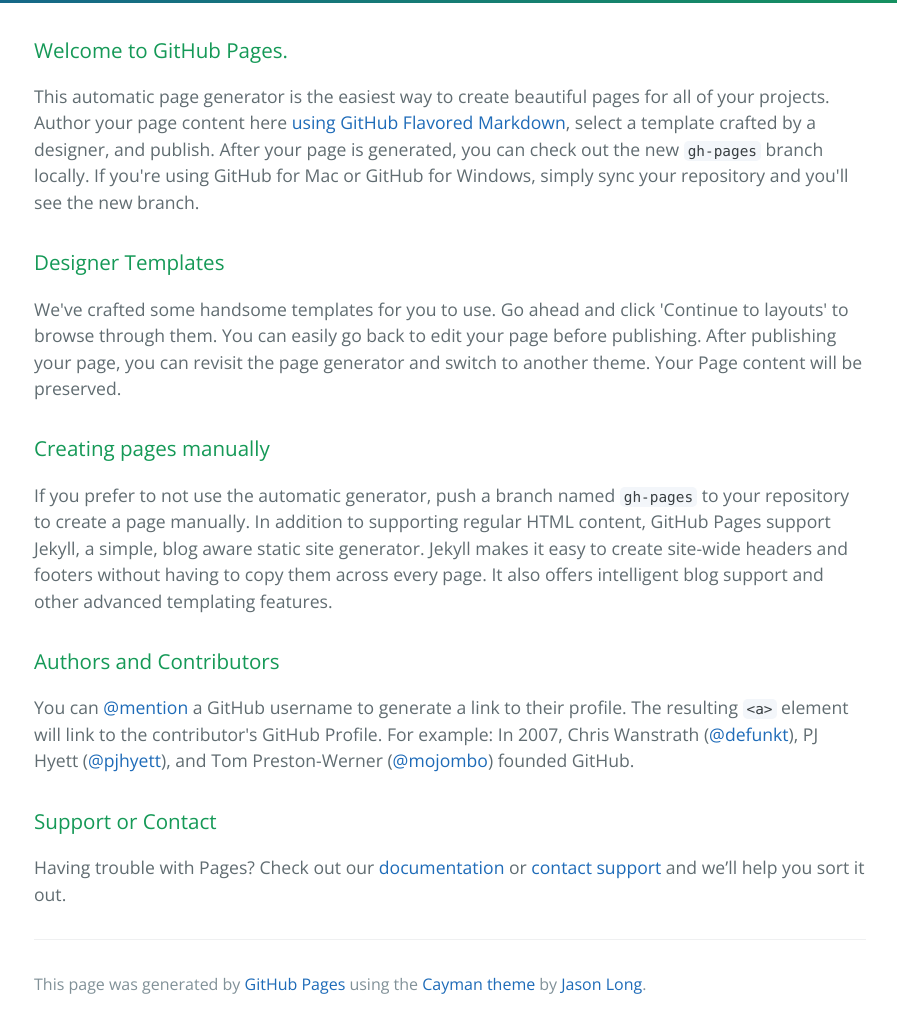
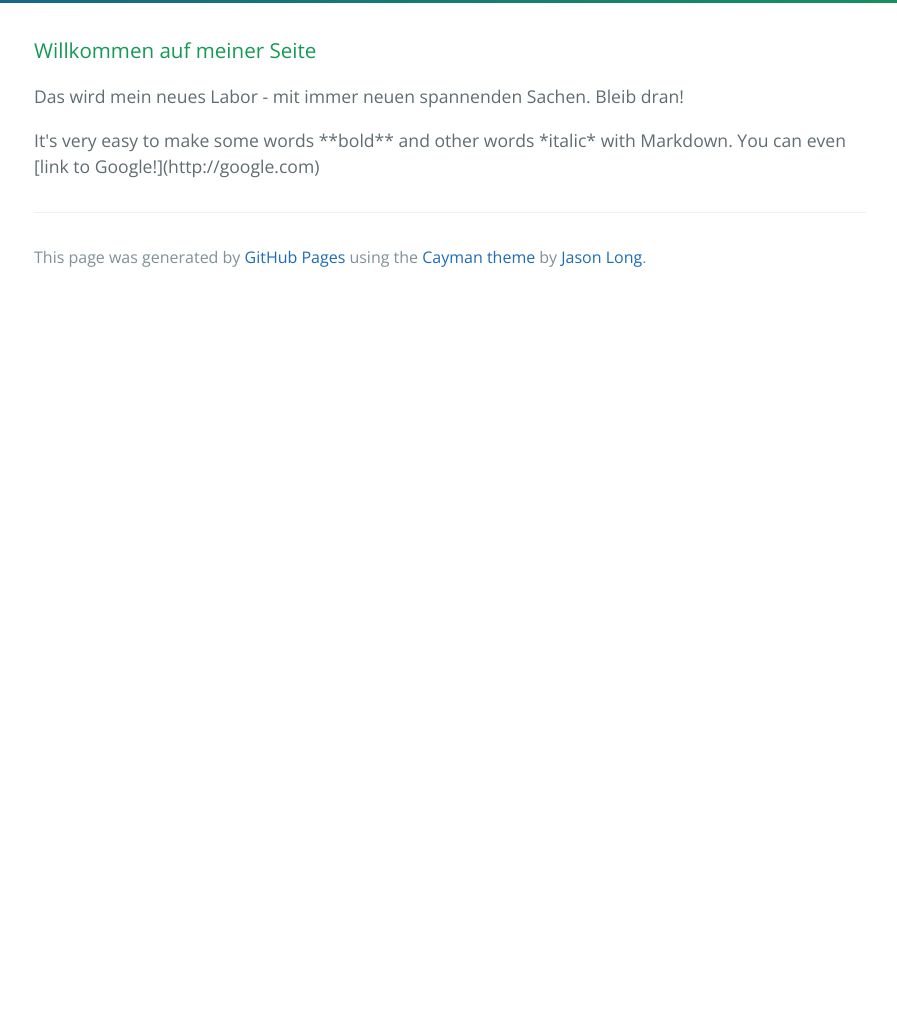
Before and after one commit to captainriansparrow/captainriansparrow.github.io, a plain HTML site: page index.html in a window 1280 px wide. Shown: the part 314-1342 px from the top of the page, without its empty margins (190-1087 px from the left). After the commit the page ends 800 px from the top, so only its background shows below. Drawn offline with nearby package versions, Linux system fonts and the light colour scheme.

Commit message:
Update homepage

```diff
--- a/index.html
+++ b/index.html
@@ -17,29 +17,12 @@
 
     <section class="main-content">
       <h3>
-<a id="welcome-to-github-pages" class="anchor" href="#welcome-to-github-pages" aria-hidden="true"><span class="octicon octicon-link"></span></a>Welcome to GitHub Pages.</h3>
+<a id="welcome-to-github-pages" class="anchor" href="#welcome-to-github-pages" aria-hidden="true"><span class="octicon octicon-link"></span></a>Willkommen auf meiner Seite</h3>
 
-<p>This automatic page generator is the easiest way to create beautiful pages for all of your projects. Author your page content here <a href="https://guides.github.com/features/mastering-markdown/">using GitHub Flavored Markdown</a>, select a template crafted by a designer, and publish. After your page is generated, you can check out the new <code>gh-pages</code> branch locally. If you're using GitHub for Mac or GitHub for Windows, simply sync your repository and you'll see the new branch.</p>
+<p>Das wird mein neues Labor - mit immer neuen spannenden Sachen. Bleib dran!</p>
 
-<h3>
-<a id="designer-templates" class="anchor" href="#designer-templates" aria-hidden="true"><span class="octicon octicon-link"></span></a>Designer Templates</h3>
+It's very easy to make some words **bold** and other words *italic* with Markdown. You can even [link to Google!](http://google.com)
 
-<p>We've crafted some handsome templates for you to use. Go ahead and click 'Continue to layouts' to browse through them. You can easily go back to edit your page before publishing. After publishing your page, you can revisit the page generator and switch to another theme. Your Page content will be preserved.</p>
-
-<h3>
-<a id="creating-pages-manually" class="anchor" href="#creating-pages-manually" aria-hidden="true"><span class="octicon octicon-link"></span></a>Creating pages manually</h3>
-
-<p>If you prefer to not use the automatic generator, push a branch named <code>gh-pages</code> to your repository to create a page manually. In addition to supporting regular HTML content, GitHub Pages support Jekyll, a simple, blog aware static site generator. Jekyll makes it easy to create site-wide headers and footers without having to copy them across every page. It also offers intelligent blog support and other advanced templating features.</p>
-
-<h3>
-<a id="authors-and-contributors" class="anchor" href="#authors-and-contributors" aria-hidden="true"><span class="octicon octicon-link"></span></a>Authors and Contributors</h3>
-
-<p>You can <a href="https://github.com/blog/821" class="user-mention">@mention</a> a GitHub username to generate a link to their profile. The resulting <code>&lt;a&gt;</code> element will link to the contributor's GitHub Profile. For example: In 2007, Chris Wanstrath (<a href="https://github.com/defunkt" class="user-mention">@defunkt</a>), PJ Hyett (<a href="https://github.com/pjhyett" class="user-mention">@pjhyett</a>), and Tom Preston-Werner (<a href="https://github.com/mojombo" class="user-mention">@mojombo</a>) founded GitHub.</p>
-
-<h3>
-<a id="support-or-contact" class="anchor" href="#support-or-contact" aria-hidden="true"><span class="octicon octicon-link"></span></a>Support or Contact</h3>
-
-<p>Having trouble with Pages? Check out our <a href="https://help.github.com/pages">documentation</a> or <a href="https://github.com/contact">contact support</a> and we’ll help you sort it out.</p>
 
       <footer class="site-footer">
 
```
